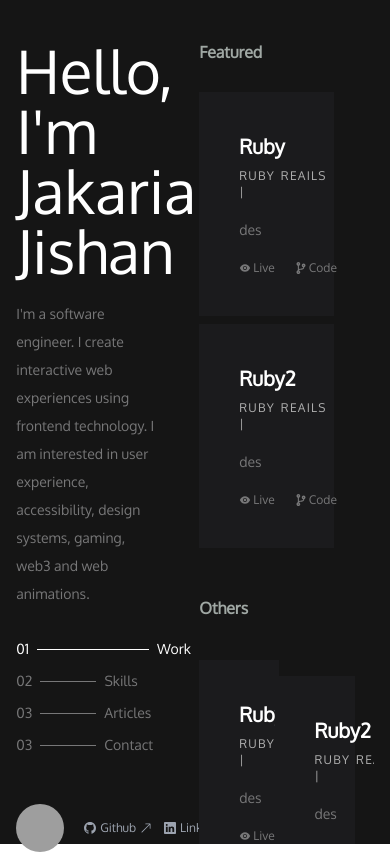
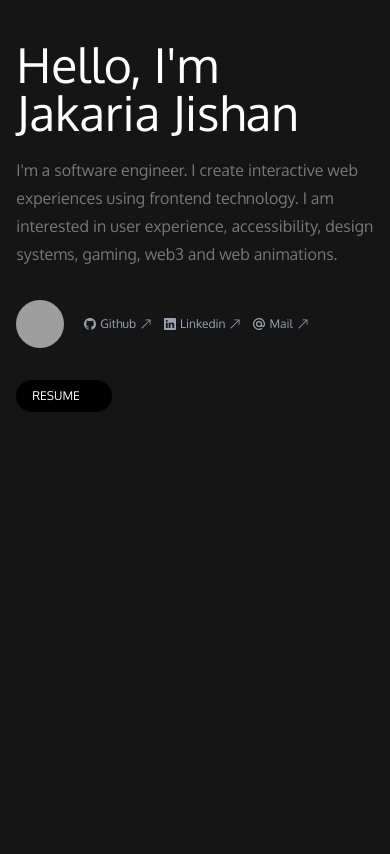
Before and after one commit to JakariaJishan/Portfolio2.1, a React (Create React App) app: page / in a window 390 px wide. Shown: the top 854 px of the page. Built offline with nearby package versions, Linux system fonts and the light colour scheme; grey boxes are pictures that could not be loaded.

Commit message:
Responsive sidebar

```diff
--- a/src/components/home/Home.js
+++ b/src/components/home/Home.js
@@ -4,7 +4,7 @@ import { Sidebar } from "../sidebar/Sidebar";
 
 const Home = () => {
   return (
-    <div className="flex">
+    <div className="md:flex ">
         <Sidebar />
         <MainBar />
     </div>
--- a/src/components/mainHome/MainBar.js
+++ b/src/components/mainHome/MainBar.js
@@ -2,7 +2,7 @@ import React from "react";
 import Projects from "../projects/Projects";
 
 const MainBar = () => {
-  return <div className=" w-3/5">
+  return <div className=" md:w-3/5">
     <Projects/>
   </div>;
 };
--- a/src/components/sidebar/Sidebar.js
+++ b/src/components/sidebar/Sidebar.js
@@ -28,13 +28,13 @@ export const Sidebar = () => {
     },
   ];
   return (
-    <div className=" w-2/5">
-      <div className="flex flex-col h-screen py-10">
+    <div className=" md:w-2/5">
+      <div className="md:flex flex-col h-screen py-10">
         <div className="flex-auto">
-          <h1 className="text-6xl">
+          <h1 className="text-5xl md:text-6xl">
             Hello, I'm <br /> Jakaria Jishan
           </h1>
-          <p className=" text-sm leading-7 my-5 text-[#777778]">
+          <p className="text-md md:text-sm leading-7 my-5 text-[#777778]">
             I'm a software engineer. I create interactive web experiences using
             frontend technology. I am interested in user experience,
             accessibility, design systems, gaming, web3 and web animations.
@@ -43,13 +43,13 @@ export const Sidebar = () => {
         <div className="flex-auto">
           {links.map((link) => {
             return (
-              <div key={link.serial} className="my-2">
+              <div key={link.serial} className="hidden md:block my-2">
                 <NavigateLink link={link} />
               </div>
             );
           })}
         </div>
-        <div className="flex-auto my-10">
+        <div className="flex-auto my-8 md:my-10">
           <Profile/>
         </div>
         <Link to='https://docs.google.com/document/d/1wl3t5yFbxMvN99lc-tGVj9LW5AarmTf5azPkyd_5Gqg/edit?usp=sharing' target="_blank" class="transition ease-out bg-black hover:-translate-y-1 hover:scale-110 hover:bg-indigo-500 duration-300 w-24 px-4 py-2 rounded-full text-xs flex items-center gap-2 uppercase">
```
